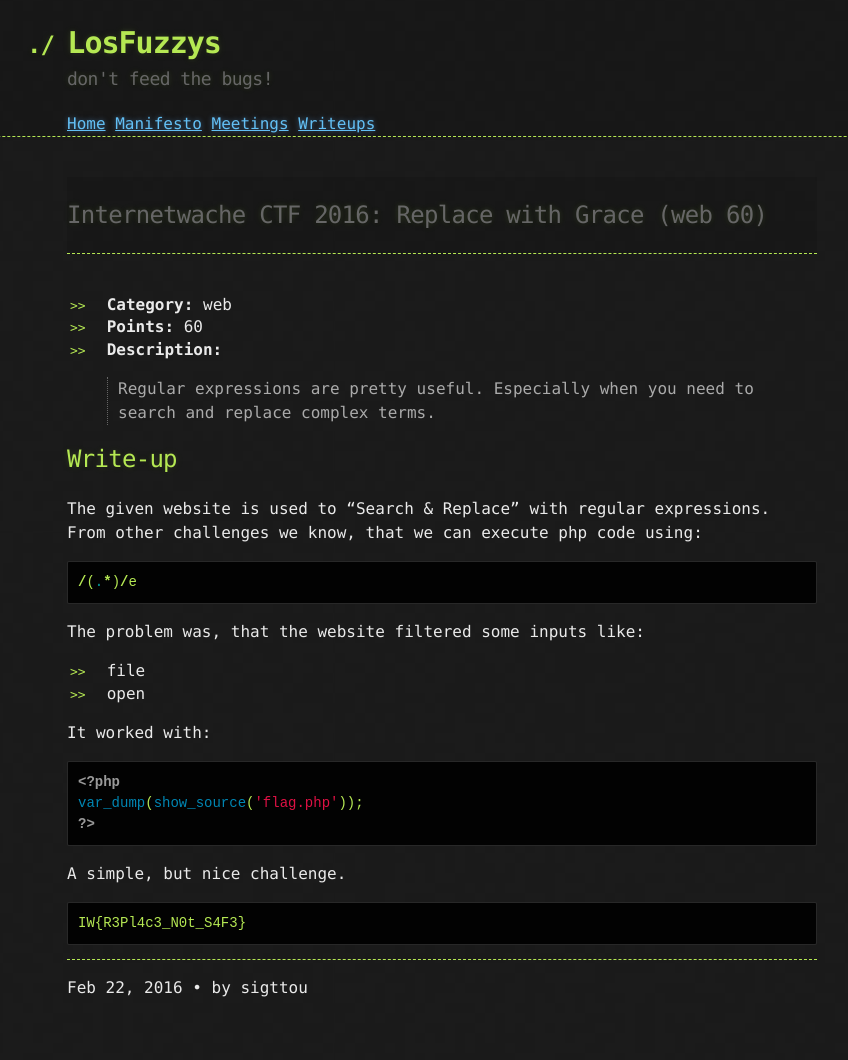
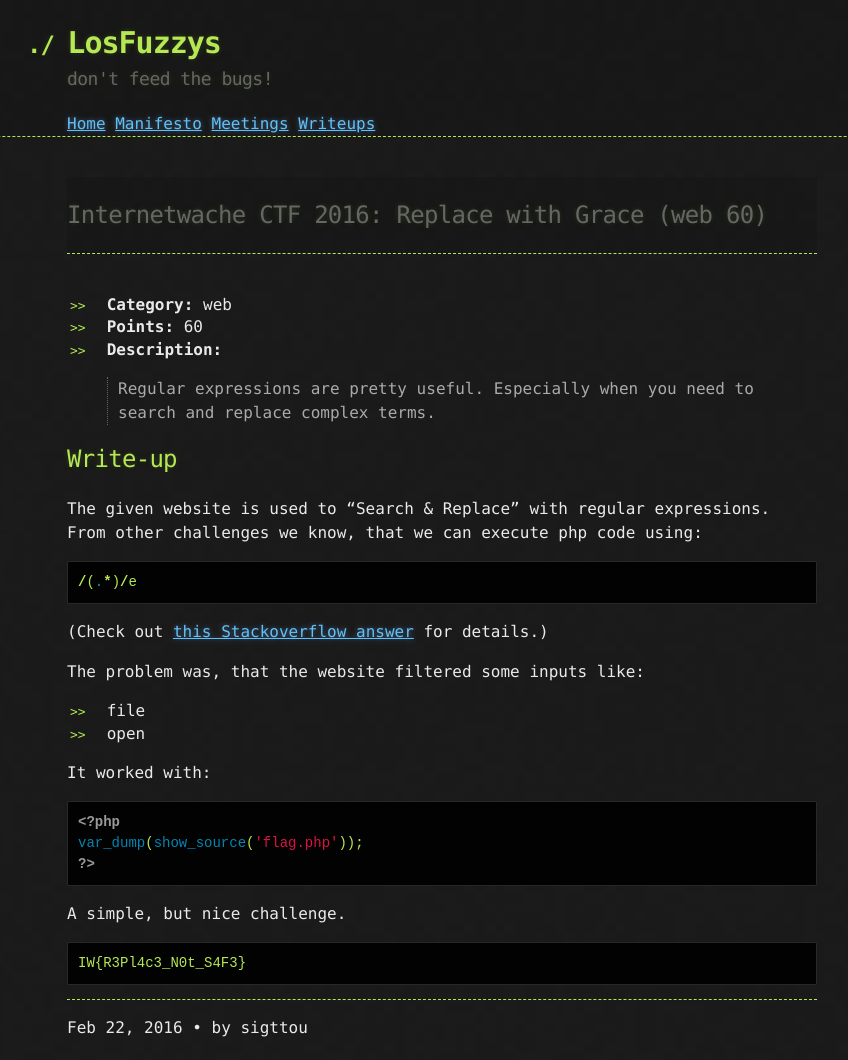
Before and after one commit to mtps3/Mtps3.github.io, a Jekyll site: the page built from _posts/2016-02-22-iwctf2016-ReplaceWithGrace.md, in a window 1280 px wide. Shown: the whole page, without its empty margins (198-1046 px from the left). Built offline with Jekyll 4.4.1, drawn with Linux system fonts in a browser that asks for light colours; before the commit the page ends 1020 px from its top, so only the background shows below that.

Commit message:
added link to info about /(.*)/e to iwctf web 60 writeup

````diff
--- a/_posts/2016-02-22-iwctf2016-ReplaceWithGrace.md
+++ b/_posts/2016-02-22-iwctf2016-ReplaceWithGrace.md
@@ -19,6 +19,7 @@ From other challenges we know, that we can execute php code using:
 ```php
 /(.*)/e
 ```
+(Check out [this Stackoverflow answer](http://stackoverflow.com/a/16986549/1518225) for details.)
 
 The problem was, that the website filtered some inputs like:
 
````
